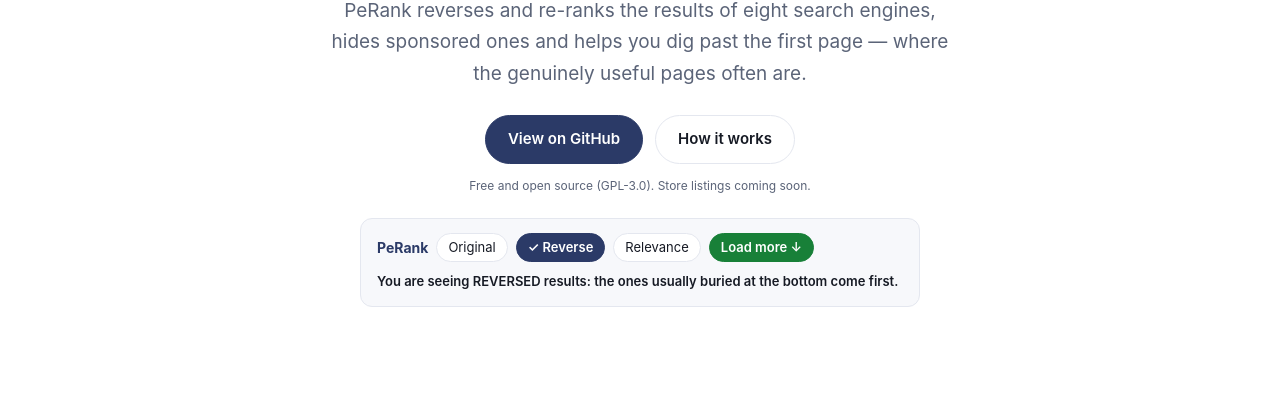
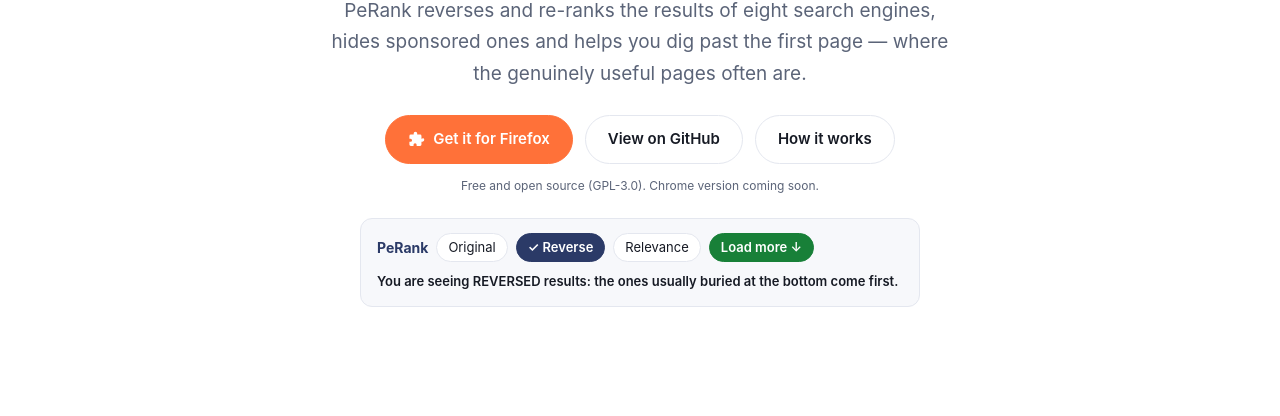
Before and after one commit to buio2005/perank, a browser extension: page docs/index.html in a window 1280 px wide. Shown: the part 316-732 px from the top of the page. Drawn offline with Linux system fonts and the light colour scheme.

Commit message:
Added badge/link Firefox Add-on a hero page e README

```diff
--- a/docs/index.html
+++ b/docs/index.html
@@ -45,6 +45,9 @@
   .btn-primary:hover{background:#222e53;text-decoration:none}
   .btn-ghost{color:var(--ink);border-color:var(--line)}
   .btn-ghost:hover{border-color:var(--navy);text-decoration:none}
+  .btn-firefox{background:#ff7139;color:#fff;border-color:#ff7139;display:inline-flex;align-items:center;gap:8px}
+  .btn-firefox:hover{background:#e35b25;border-color:#e35b25;text-decoration:none}
+  .btn-firefox svg{display:block}
   .soon{font-size:12px;color:var(--muted);margin-top:12px}
   .grid{display:grid;gap:18px;grid-template-columns:repeat(auto-fit,minmax(240px,1fr))}
   .card{background:var(--card);border:1px solid var(--line);border-radius:12px;padding:20px}
@@ -107,7 +110,11 @@
   <h1 data-k="heroTitle"></h1>
   <p class="lead" data-k="heroLead"></p>
   <div class="cta">
-    <a class="btn btn-primary" href="https://github.com/buio2005/perank" data-k="ctaGithub"></a>
+    <a class="btn btn-firefox" href="https://addons.mozilla.org/firefox/addon/perank-results-by-relevance/">
+      <svg width="17" height="17" viewBox="0 0 24 24" fill="#fff" aria-hidden="true"><path d="M20.5 11H19V7a2 2 0 0 0-2-2h-4V3.5a2.5 2.5 0 0 0-5 0V5H4a2 2 0 0 0-2 2v3.8h1.5a2.2 2.2 0 0 1 0 4.4H2V19a2 2 0 0 0 2 2h3.8v-1.5a2.2 2.2 0 0 1 4.4 0V21H17a2 2 0 0 0 2-2v-4h1.5a2.5 2.5 0 0 0 0-5z"/></svg>
+      <span data-k="ctaFirefox"></span>
+    </a>
+    <a class="btn btn-ghost" href="https://github.com/buio2005/perank" data-k="ctaGithub"></a>
     <a class="btn btn-ghost" href="#how" data-k="ctaHow"></a>
   </div>
   <p class="soon" data-k="ctaSoon"></p>
@@ -205,10 +212,11 @@ var T = {
   heroTitle:{en:"Relevance instead of advertising.", it:"Pertinenza al posto della pubblicità."},
   heroLead:{en:"PeRank reverses and re-ranks the results of eight search engines, hides sponsored ones and helps you dig past the first page — where the genuinely useful pages often are.",
             it:"PeRank inverte e riordina i risultati di otto motori di ricerca, nasconde gli sponsor e ti aiuta a scavare oltre la prima pagina — dove spesso stanno le pagine davvero utili."},
+  ctaFirefox:{en:"Get it for Firefox", it:"Aggiungi a Firefox"},
   ctaGithub:{en:"View on GitHub", it:"Guarda su GitHub"},
   ctaHow:{en:"How it works", it:"Come funziona"},
-  ctaSoon:{en:"Free and open source (GPL-3.0). Store listings coming soon.",
-           it:"Gratuito e open source (GPL-3.0). Presto sugli store."},
+  ctaSoon:{en:"Free and open source (GPL-3.0). Chrome version coming soon.",
+           it:"Gratuito e open source (GPL-3.0). Versione Chrome in arrivo."},
   mockOriginal:{en:"Original", it:"Originale"},
   mockReverse:{en:"✓ Reverse", it:"✓ Inverti"},
   mockRelevance:{en:"Relevance", it:"Pertinenza"},
```
Also changed, not shown: 2 other files.
